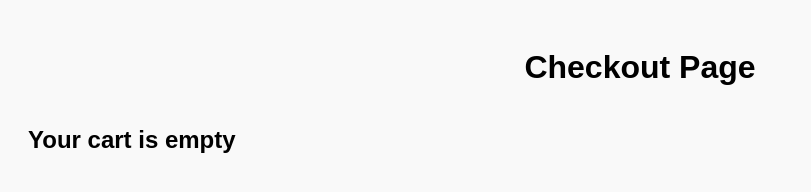
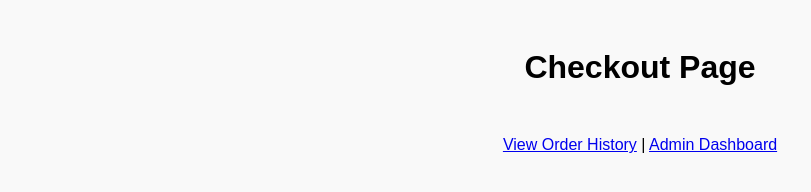
Before and after one commit to fhoebec/magic-wands-store, a plain HTML site: page checkout.html in a window 1280 px wide. Shown: the whole page, without its empty margins (0-811 px from the left). Drawn offline with Linux system fonts and the light colour scheme.

Commit message:
Add files via upload

```diff
--- a/checkout.html
+++ b/checkout.html
@@ -10,6 +10,11 @@
 <body>
     <h1>Checkout Page</h1>
     <div id="checkout-container"></div>
+    <div style="margin-top: 50px; text-align:center;">
+        <a href="order-history.html">View Order History</a> |
+        <a href="admin.html">Admin Dashboard</a>
+    </div>
+    <script src="script.js"></script>
     <script>
         const cart = JSON.parse(localStorage.getItem('cart')) || [];
         const container = document.getElementById('checkout-container');
```
Also changed, not shown: index.html (+4 -0 lines).
